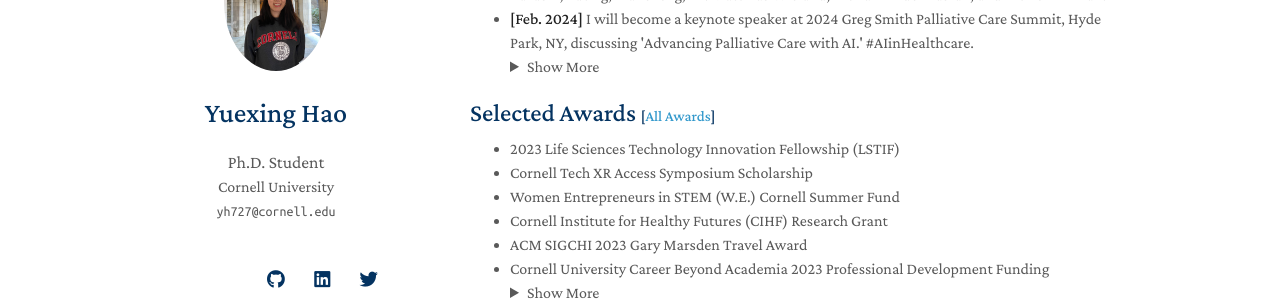
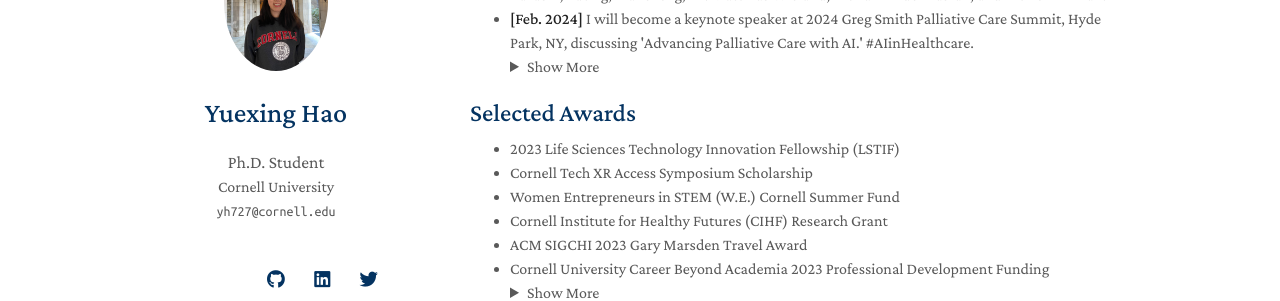
Before and after one commit to YuexingHao/Yuexing-Hao, a Jekyll site: the page built from index.md, in a window 1280 px wide and 900 px high, scrolled down 586 px. Shown: the part 152-453 px from the top of the window. Built offline with Jekyll 4.4.1, drawn with Linux system fonts in a browser that asks for light colours; nearby versions of some CDN libraries; a style sheet for code colours, icons or effects is not loaded; our own code applies the rules of GitHub Pages for plain Markdown files.

Commit message:
Update awards.md

```diff
--- a/_includes/awards.md
+++ b/_includes/awards.md
@@ -1,4 +1,4 @@
-<h2 style="margin: 20px 0px 10px;" id="awards">Selected Awards <temp style="font-size:15px;">[</temp><a href="https://docs.google.com/document/d/1_PcRAeo7i28OkiJQcZINxdP15UloV83ceTQg7BNokR4/edit?usp=sharing" target="_blank" style="font-size:15px;">All Awards</a><temp style="font-size:15px;">]</temp></h2>
+<h2 style="margin: 20px 0px 10px;" id="awards">Selected Awards</h2>
 
 <ul>
   <li>2023 Life Sciences Technology Innovation Fellowship (LSTIF)</li>
```
